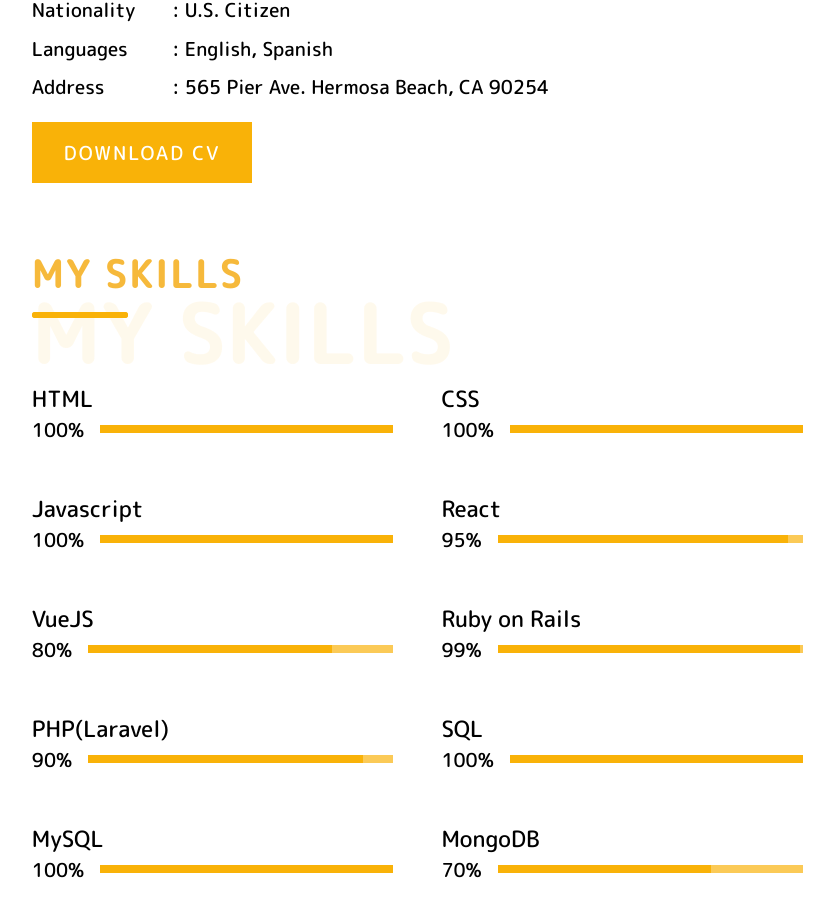
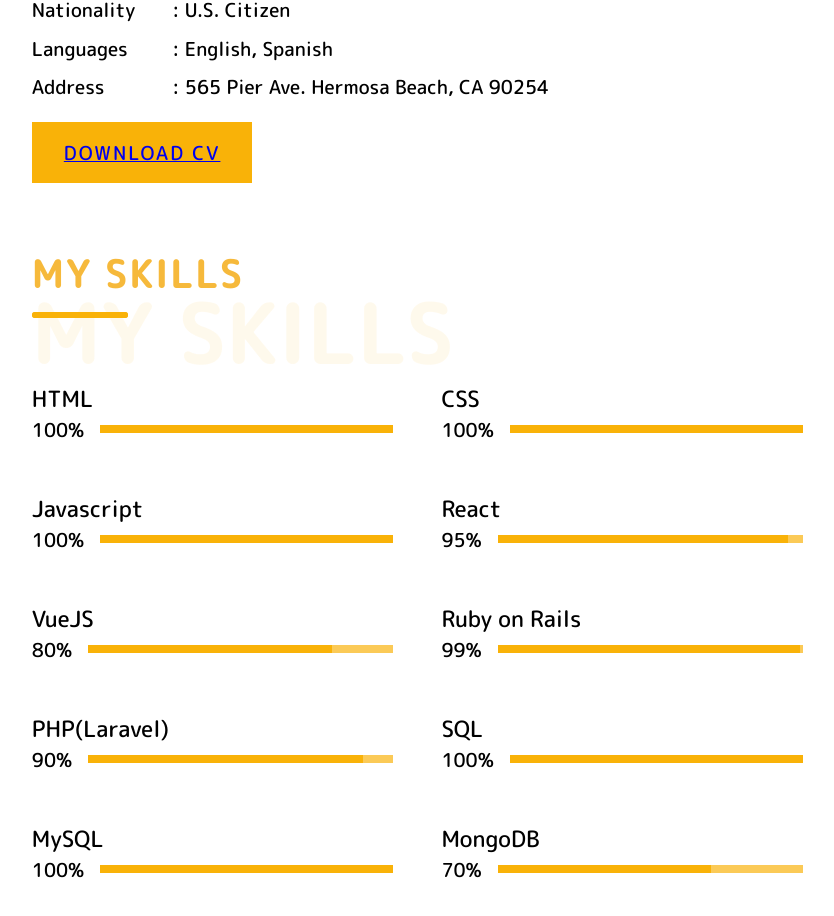
Before and after one commit to lggg123/portfolio-site, a React (Create React App) app: page /about in a window 1280 px wide. Shown: the part 939-1855 px from the top of the page, without its empty margins (333-1167 px from the left). Built offline with nearby package versions, Linux system fonts and the light colour scheme.

Commit message:
updated download CV button with anchor to add download functionality still need to upload resume to public folder as 'resume_2022.docx.pdf' or ad any other filename/type and update href in anchor accordingly.

```diff
--- a/src/Components/ImageSection.js
+++ b/src/Components/ImageSection.js
@@ -5,17 +5,20 @@ function ImageSection() {
   return (
     <div className="ImageSection">
       <div className="img">
-                <img src={about} alt=""/>
+        <img src={about} alt="" />
       </div>
       <div className="about-info">
-                <h4>I am<span> a Software Engineer</span></h4>
+        <h4>
+          I am<span> a Software Engineer</span>
+        </h4>
         <p className="about-text">
           I come from a General Science background at The Pennsylvania <br></br>
           State University. I specialized in Neurobiology and chose<br></br>
           to leave and pursue Software Engineering. Building API's <br></br>
           and E-commerce stores are my specialty. While my<br></br>
-                    background is broad it ranges from not just being proficient in a programming background.
-                    I am also proficient in Finance, Law, and Business Consulting.
+          background is broad it ranges from not just being proficient in a
+          programming background. I am also proficient in Finance, Law, and
+          Business Consulting.
         </p>
         <div className="about-details">
           <div className="left-section">
@@ -33,10 +36,15 @@ function ImageSection() {
             <p>: 565 Pier Ave. Hermosa Beach, CA 90254</p>
           </div>
         </div>
-                <button className="btn">Download Cv</button>
+
+        <button className="btn">
+          <a href="/resume_2022.docx.pdf" download>
+            Download CV
+          </a>
+        </button>
       </div>
     </div>
-    )
+  );
 }
 
 export default ImageSection;
```
Lines whose indentation alone changed are shown as unchanged.
